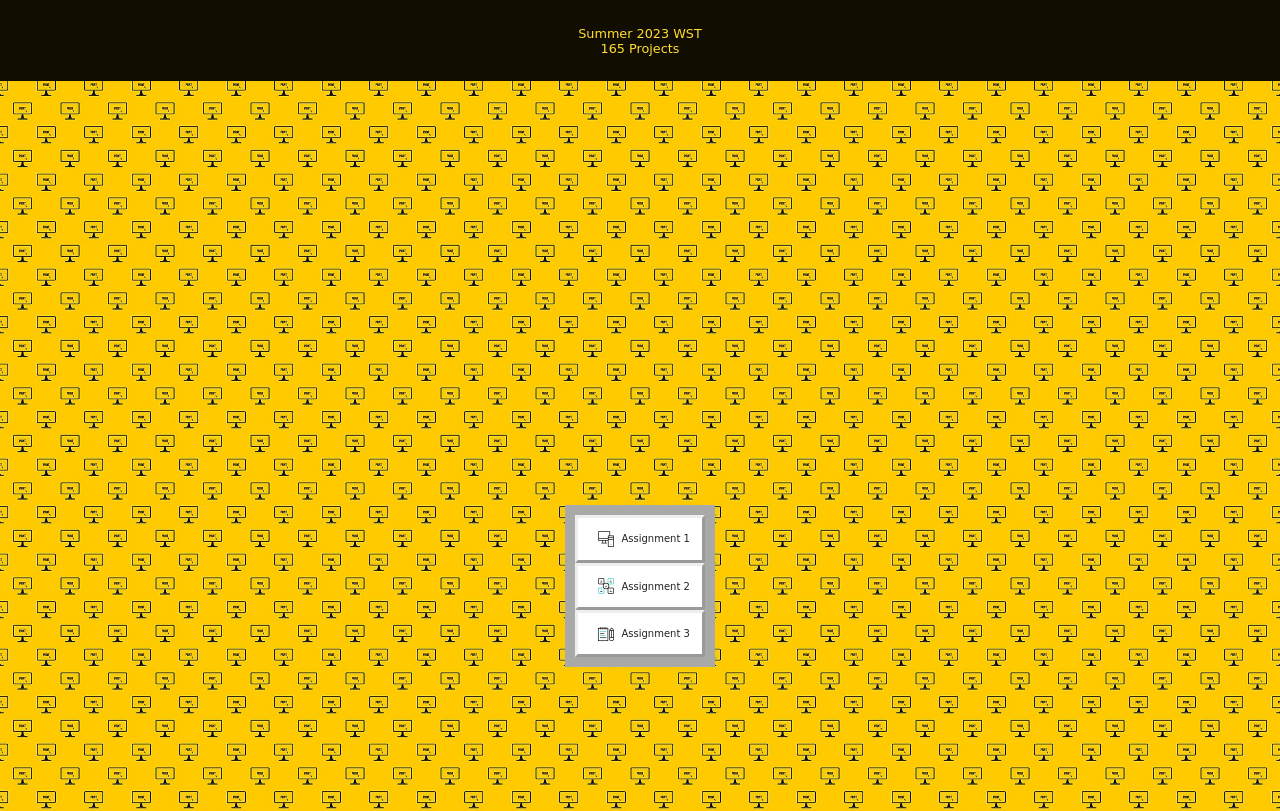
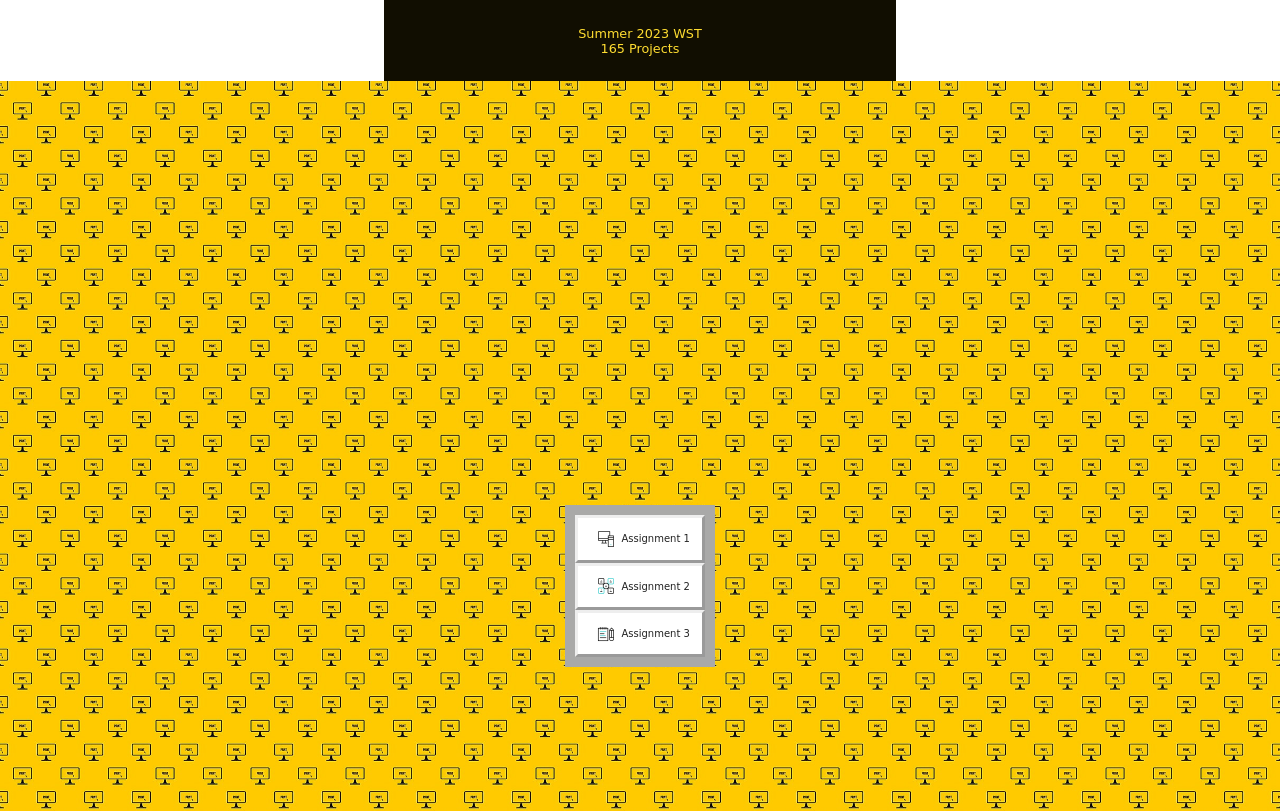
Before and after one commit to ChristinaVillacillo/wstdy3, a plain HTML site: page index.html in a window 1280 px wide. Shown: the top 811 px of the page. Drawn offline with nearby package versions, Linux system fonts and the light colour scheme; files that its build step writes are made by us from their sources; a web font is replaced by a local one.

Commit message:
Update styles.scss

```diff
--- a/styles.scss
+++ b/styles.scss
@@ -6,10 +6,7 @@
     box-sizing: border-box;
   }
 
-  body{
-    background-color: #110e01;
 
-    }
   header {
     margin-left:30%;
     margin-right:30%;
```
